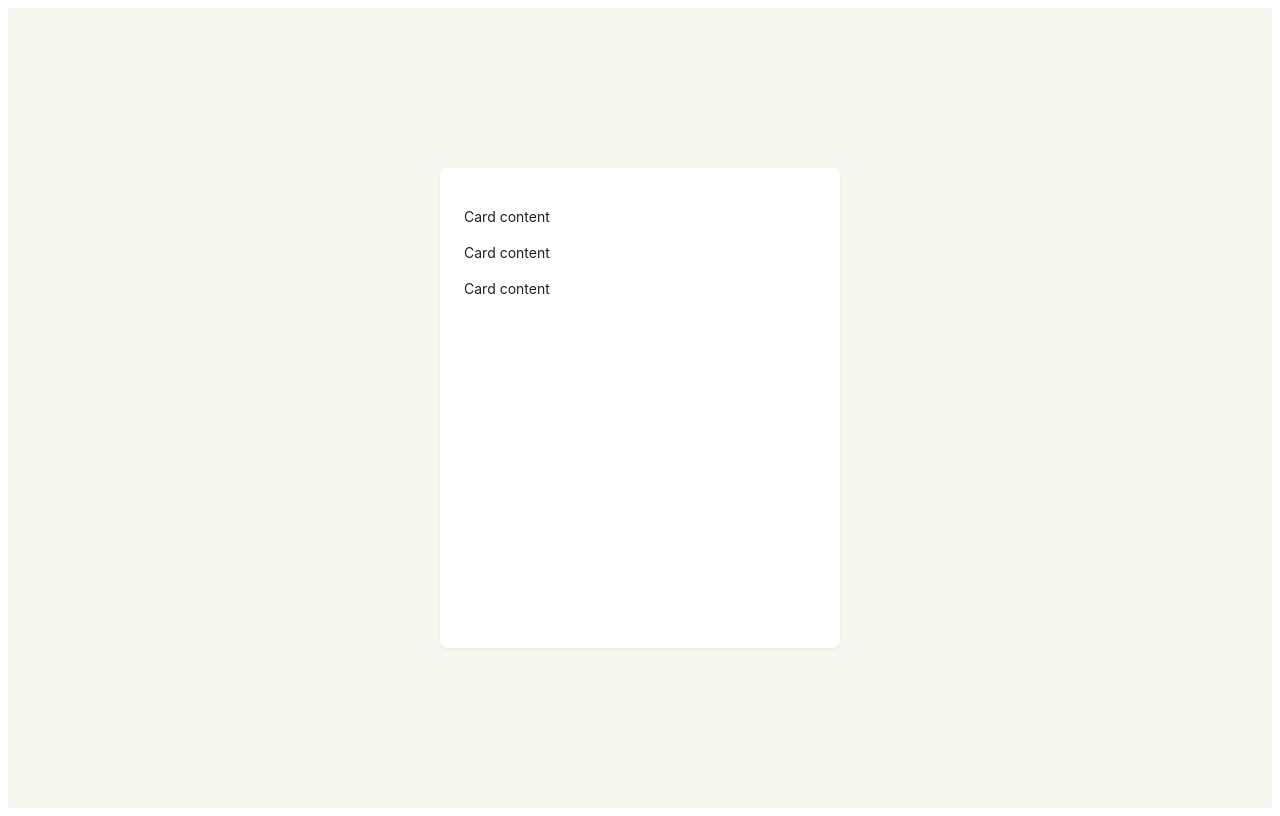
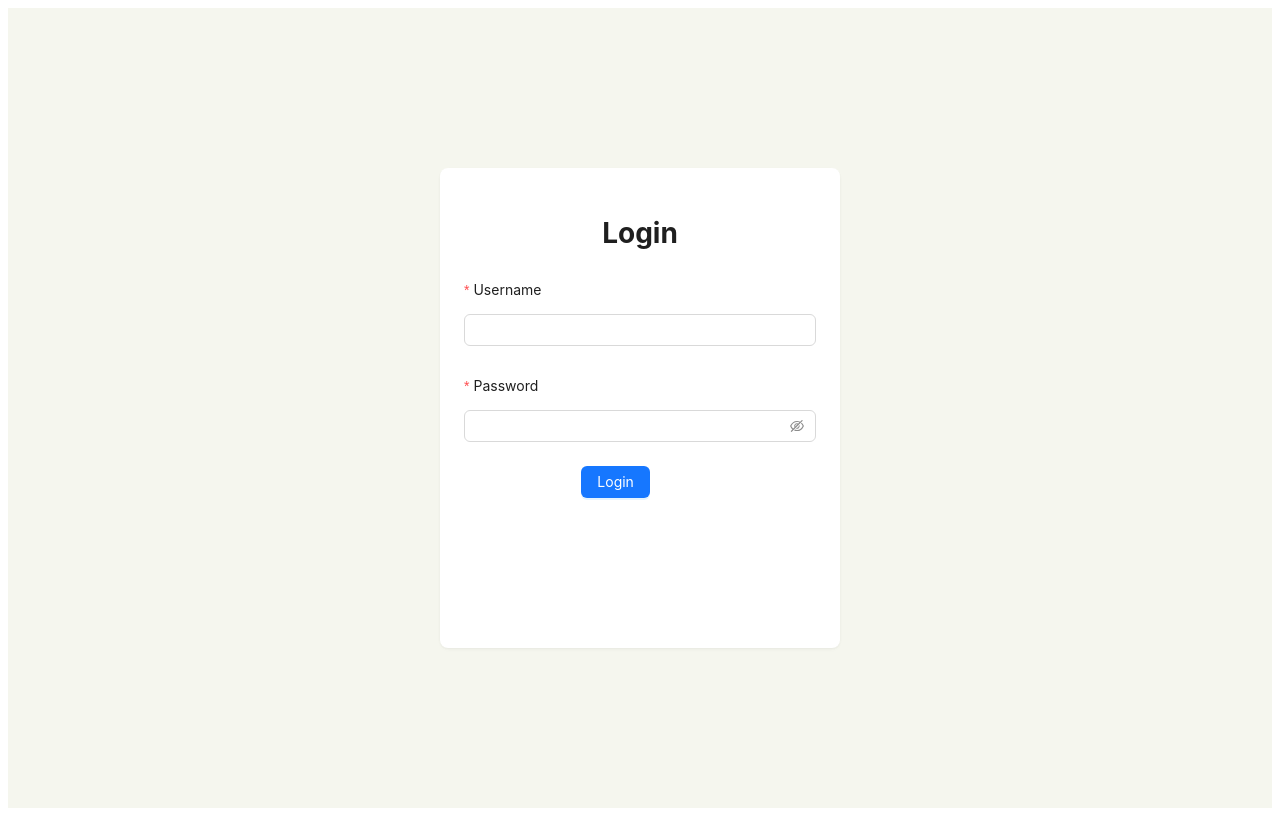
Before and after one commit to trunghaiii/Job-Portal-Frontend, a React (Vite) app: page /login in a window 1280 px wide. Built offline with nearby package versions, Linux system fonts and the light colour scheme.

Commit message:
complete designing Login page wit antd and scss

```diff
--- a/src/components/Login/Login.scss
+++ b/src/components/Login/Login.scss
@@ -4,4 +4,16 @@
     justify-content: center;
     align-items: center;
     background-color: #F5F6EE;
+
+    .login-card {
+
+        width: 400px;
+        height: 60%;
+
+        h1 {
+            text-align: center;
+        }
+
+    }
+
 }
--- a/src/components/Login/Login.tsx
+++ b/src/components/Login/Login.tsx
@@ -1,14 +1,46 @@
 
 import './Login.scss';
-import { Card } from 'antd';
+import { Card, Button, Form, Input } from 'antd';
 
 const Login = () => {
+
+    const onFinish = (values: any) => {
+        console.log('Success:', values);
+    };
+
     return (
         <div className='login-container'>
-            <Card bordered={false} style={{ width: 400, height: "60%" }}>
-                <p>Card content</p>
-                <p>Card content</p>
-                <p>Card content</p>
+            <Card className='login-card' bordered={false}>
+                <h1>Login</h1>
+                <Form
+                    name="basic"
+                    labelCol={{ span: 24 }}
+                    wrapperCol={{ span: 24 }}
+                    onFinish={onFinish}
+                    autoComplete="off"
+                >
+                    <Form.Item
+                        label="Username"
+                        name="username"
+                        rules={[{ required: true, message: 'Please input your username!' }]}
+                    >
+                        <Input />
+                    </Form.Item>
+
+                    <Form.Item
+                        label="Password"
+                        name="password"
+                        rules={[{ required: true, message: 'Please input your password!' }]}
+                    >
+                        <Input.Password />
+                    </Form.Item>
+
+                    <Form.Item wrapperCol={{ offset: 8, span: 16 }}>
+                        <Button type="primary" htmlType="submit">
+                            Login
+                        </Button>
+                    </Form.Item>
+                </Form>
             </Card>
         </div>
     )
```
